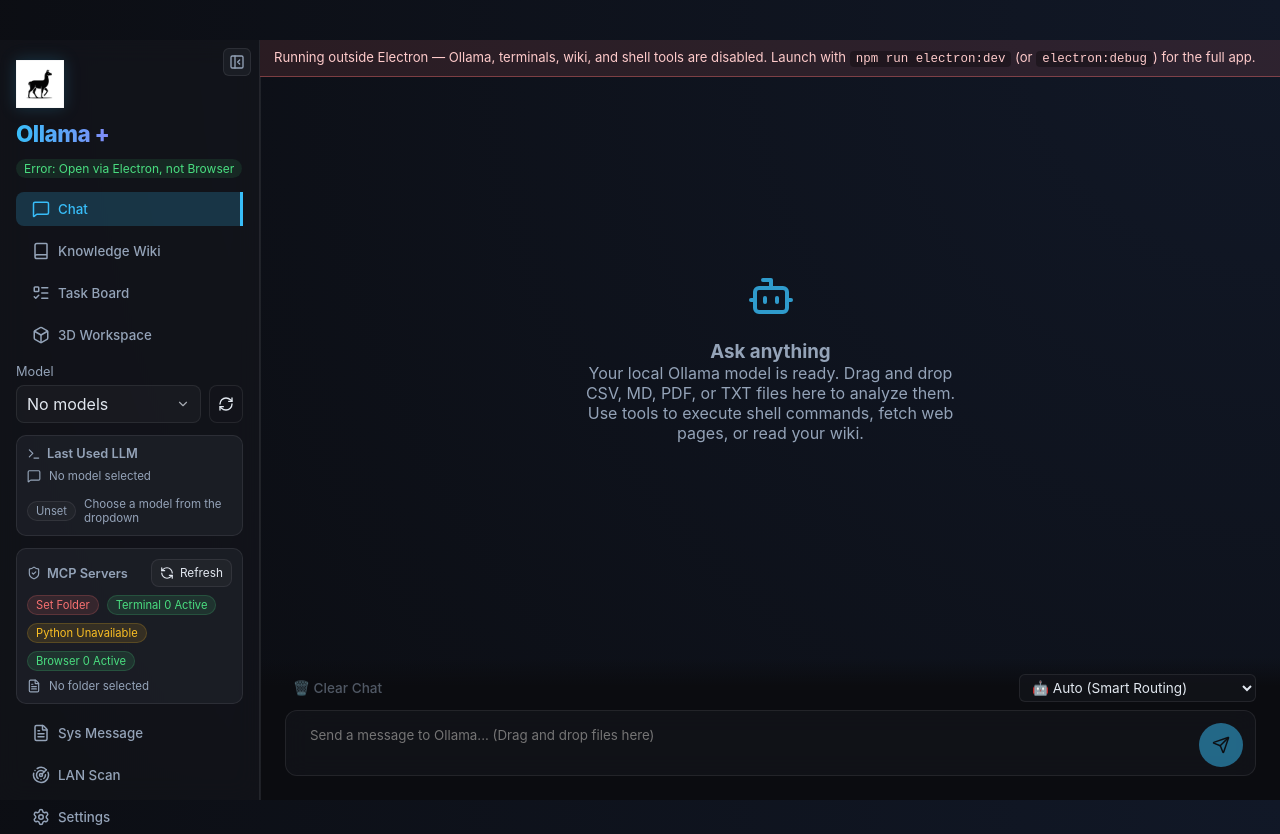
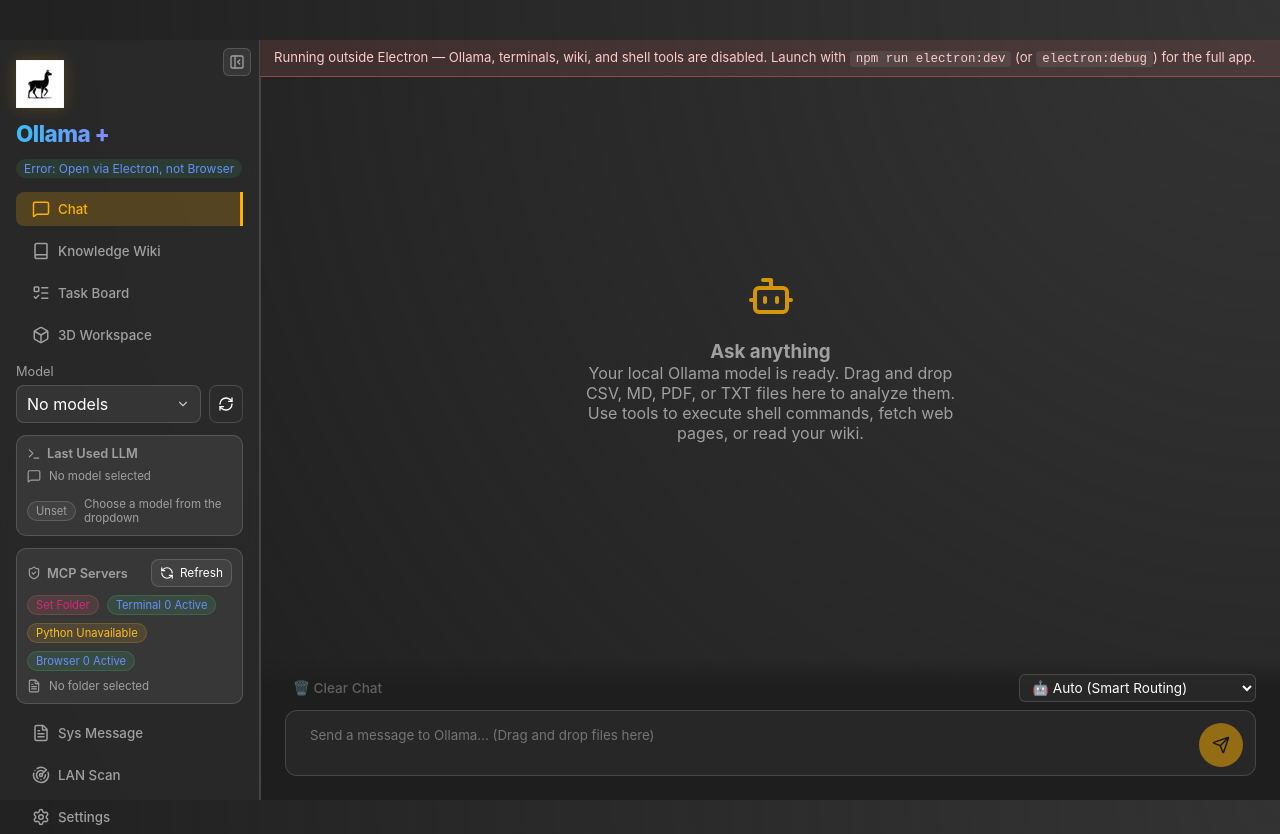
Before and after one commit to shawnapakbin/Ollama-Plus, a React (Vite) app: page / in a window 1280 px wide. Built offline with nearby package versions, Linux system fonts and the light colour scheme.

Commit message:
chore: set color blind as default theme

```diff
--- a/src/theme.ts
+++ b/src/theme.ts
@@ -7,7 +7,7 @@
 
 export type ThemeName = (typeof THEME_OPTIONS)[number]['value'];
 
-export const DEFAULT_THEME: ThemeName = 'dark';
+export const DEFAULT_THEME: ThemeName = 'colorblind';
 
 export function isThemeName(value: string): value is ThemeName {
   return THEME_OPTIONS.some((option) => option.value === value);
```
